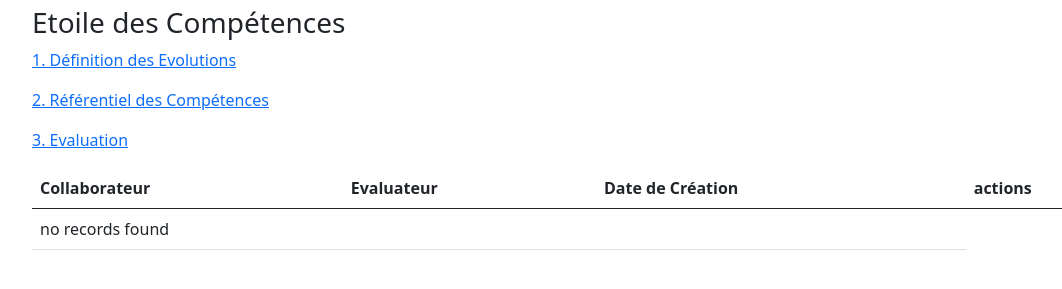
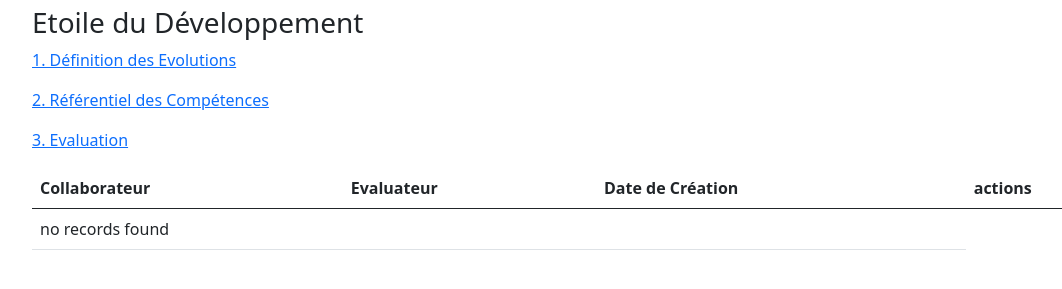
Before and after one commit to Johnderirol/Epidex, a Symfony app: template templates/etoile/indexAdmin.html.twig in a window 1280 px wide. Shown: the part 96-385 px from the top of the page, without its empty margins (50-1112 px from the left). Run offline with Twig, Linux system fonts and the light colour scheme; the template is opened without the code that fills it, so the values that code supplies are empty; some libraries are stand-ins or nearby versions.

Commit message:
présentation

```diff
--- a/templates/admin/service/padeletoile.html.twig
+++ b/templates/admin/service/padeletoile.html.twig
@@ -1,7 +1,7 @@
         <div class="col-md-4">
             <div class="panel panel-warning">
                 <div class="panel-heading">
-                    <h3 class="panel-title">Etoile des Compétences</h3>
+                    <h3 class="panel-title">Etoile du Développement</h3>
                 </div>
                 <div class="panel-body">
                     <p><a href="{{ path('mission_cible_index') }}"> 1. Définition des Evolutions </a></p>
--- a/templates/manager/service/padeletoile.html.twig
+++ b/templates/manager/service/padeletoile.html.twig
@@ -1,7 +1,7 @@
        <div class="col-md-4">
             <div class="panel panel-warning">
                 <div class="panel-heading">
-                    <h3 class="panel-title">Etoile des Compétences</h3>
+                    <h3 class="panel-title">Etoile du Développement</h3>
                 </div>
                 <div class="panel-body">
                     <p> 1. Définition des Evolutions (RH) </p>
--- a/templates/partials/header.html.twig
+++ b/templates/partials/header.html.twig
@@ -29,10 +29,10 @@
             <a class="nav-link" href="{{path('admin_pdi')}}">PDI</a>
           </li>
           <li class="nav-item">
-            <a class="nav-link" href="{{path('admin_etoile')}}">Etoile du Développement</a>
+            <a class="nav-link" href="{{path('admin_etoile')}}">Développement</a>
           </li>
           <li class="nav-item">
-            <a class="nav-linl" href="{{path('admin_leader')}}">Etoile du Leader</a>
+            <a class="nav-linl" href="{{path('admin_leader')}}">Leader</a>
           </li>
         {% elseif is_granted('ROLE_MANAGER') %}
         <li class="nav-item active">
@@ -45,13 +45,13 @@
             <a class="nav-link" href="{{path('manager_eval')}}">Cartographie</a>
           </li>
           <li class="nav-item">
-            <a class="nav-link" href="{{path('manager_etoile')}}">Etoile du Développement</a>
+            <a class="nav-link" href="{{path('manager_etoile')}}">Développement</a>
           </li>
           <li class="nav-item">
             <a class="nav-link" href="{{path('manager_pdi')}}">PDI</a>
           </li>
           <li class="nav-item">
-            <a class="nav-linl" href="{{path('manager_leader')}}">Etoile du Leader</a>
+            <a class="nav-linl" href="{{path('manager_leader')}}">Leader</a>
           </li>
         {% else %}
         <li class="nav-item active">
```
